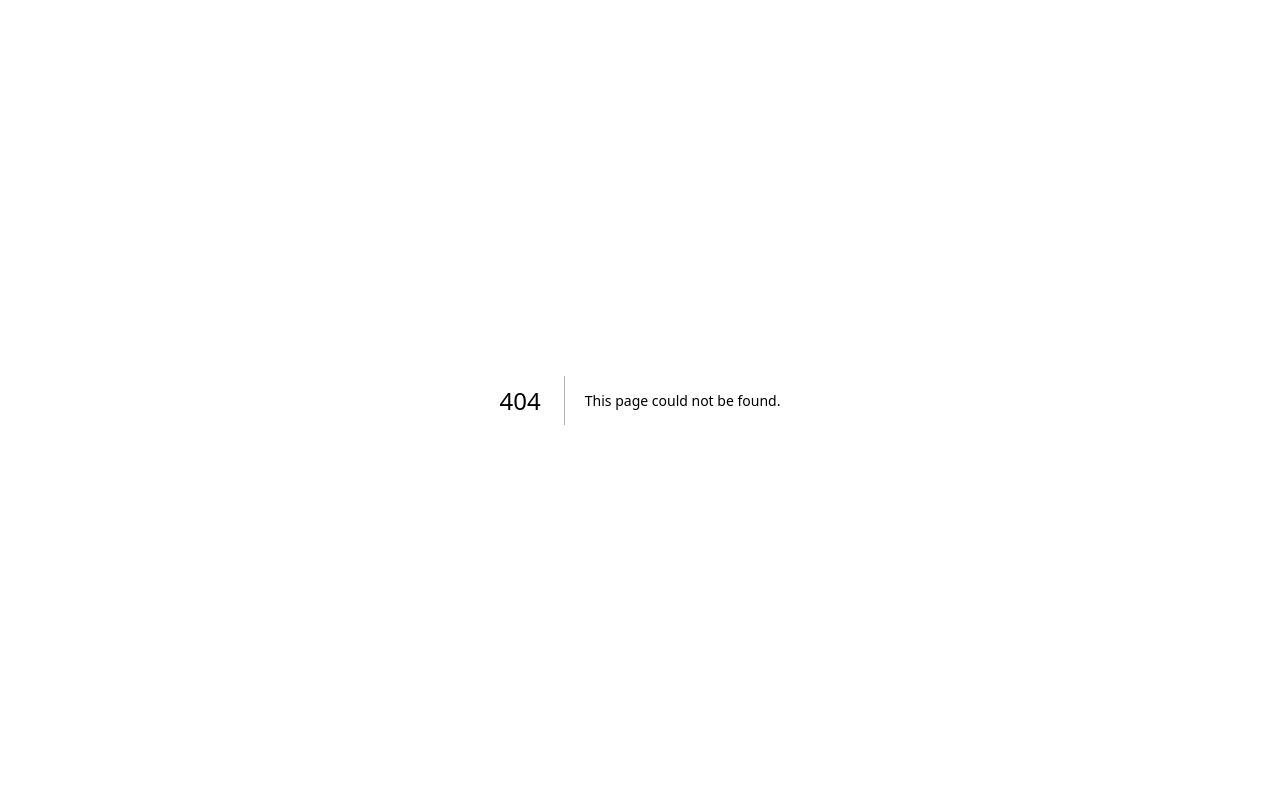
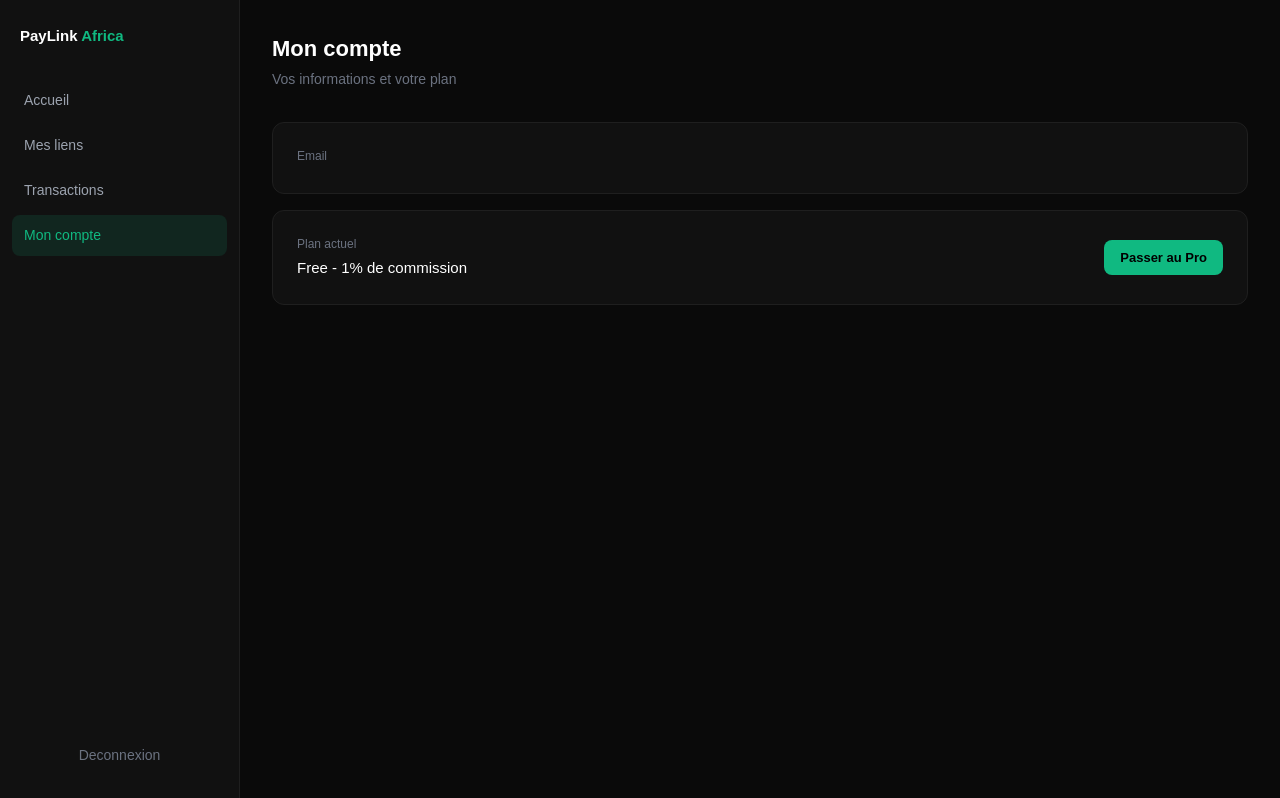
Before and after one commit to wahidgrowth/paylink-africa, a Next.js app: page /dashboard/account in a window 1280 px wide. Before the commit this address had no page. Built offline with nearby package versions, Linux system fonts and the light colour scheme; no server answers.

Commit message:
feat: dashboard complet Phase 3

```diff
--- /dev/null
+++ b/app/dashboard/account/page.tsx
@@ -0,0 +1,35 @@
+'use client'
+import { useEffect, useState } from 'react'
+import { createClient } from '@/lib/supabase'
+export default function AccountPage() {
+  const [email, setEmail] = useState('')
+  const supabase = createClient()
+  useEffect(() => {
+    const getUser = async () => {
+      const { data: { user } } = await supabase.auth.getUser()
+      if (user) setEmail(user.email || '')
+    }
+    getUser()
+  }, [])
+  return (
+    <div>
+      <div style={{ marginBottom: '32px' }}>
+        <h1 style={{ fontSize: '22px', fontWeight: '600', color: '#fff', margin: '0 0 4px' }}>Mon compte</h1>
+        <p style={{ fontSize: '14px', color: '#6B7280', margin: 0 }}>Vos informations et votre plan</p>
+      </div>
+      <div style={{ background: '#111111', borderRadius: '12px', padding: '24px', border: '0.5px solid #1F1F1F', marginBottom: '16px' }}>
+        <p style={{ fontSize: '12px', color: '#6B7280', margin: '0 0 4px' }}>Email</p>
+        <p style={{ fontSize: '15px', color: '#fff', margin: 0 }}>{email}</p>
+      </div>
+      <div style={{ background: '#111111', borderRadius: '12px', padding: '24px', border: '0.5px solid #1F1F1F' }}>
+        <div style={{ display: 'flex', justifyContent: 'space-between', alignItems: 'center' }}>
+          <div>
+            <p style={{ fontSize: '12px', color: '#6B7280', margin: '0 0 4px' }}>Plan actuel</p>
+            <p style={{ fontSize: '15px', color: '#fff', margin: 0 }}>Free - 1% de commission</p>
+          </div>
+          <button style={{ background: '#10B981', border: 'none', color: '#000', fontSize: '13px', fontWeight: '600', padding: '8px 16px', borderRadius: '8px', cursor: 'pointer' }}>Passer au Pro</button>
+        </div>
+      </div>
+    </div>
+  )
+}
--- /dev/null
+++ b/app/dashboard/links/page.tsx
@@ -0,0 +1,19 @@
+'use client'
+export default function LinksPage() {
+  return (
+    <div>
+      <div style={{ marginBottom: '32px', display: 'flex', justifyContent: 'space-between', alignItems: 'center' }}>
+        <div>
+          <h1 style={{ fontSize: '22px', fontWeight: '600', color: '#fff', margin: '0 0 4px' }}>Mes liens</h1>
+          <p style={{ fontSize: '14px', color: '#6B7280', margin: 0 }}>Gerez vos liens de paiement</p>
+        </div>
+        <button style={{ background: '#10B981', border: 'none', color: '#000', fontSize: '13px', fontWeight: '600', padding: '10px 20px', borderRadius: '8px', cursor: 'pointer' }}>+ Creer un lien</button>
+      </div>
+      <div style={{ background: '#111111', borderRadius: '12px', padding: '40px', border: '0.5px solid #1F1F1F', textAlign: 'center' }}>
+        <h2 style={{ fontSize: '16px', fontWeight: '500', color: '#fff', margin: '0 0 8px' }}>Aucun lien cree</h2>
+        <p style={{ fontSize: '14px', color: '#6B7280', margin: '0 0 20px' }}>Cree ton premier lien de paiement et commence a vendre.</p>
+        <button style={{ background: '#10B981', border: 'none', color: '#000', fontSize: '13px', fontWeight: '600', padding: '10px 20px', borderRadius: '8px', cursor: 'pointer' }}>Creer mon premier lien</button>
+      </div>
+    </div>
+  )
+}
--- /dev/null
+++ b/app/dashboard/transactions/page.tsx
@@ -0,0 +1,15 @@
+'use client'
+export default function TransactionsPage() {
+  return (
+    <div>
+      <div style={{ marginBottom: '32px' }}>
+        <h1 style={{ fontSize: '22px', fontWeight: '600', color: '#fff', margin: '0 0 4px' }}>Transactions</h1>
+        <p style={{ fontSize: '14px', color: '#6B7280', margin: 0 }}>Historique de vos paiements recus</p>
+      </div>
+      <div style={{ background: '#111111', borderRadius: '12px', padding: '40px', border: '0.5px solid #1F1F1F', textAlign: 'center' }}>
+        <h2 style={{ fontSize: '16px', fontWeight: '500', color: '#fff', margin: '0 0 8px' }}>Aucune transaction</h2>
+        <p style={{ fontSize: '14px', color: '#6B7280', margin: 0 }}>Vos paiements recus apparaitront ici.</p>
+      </div>
+    </div>
+  )
+}
```
